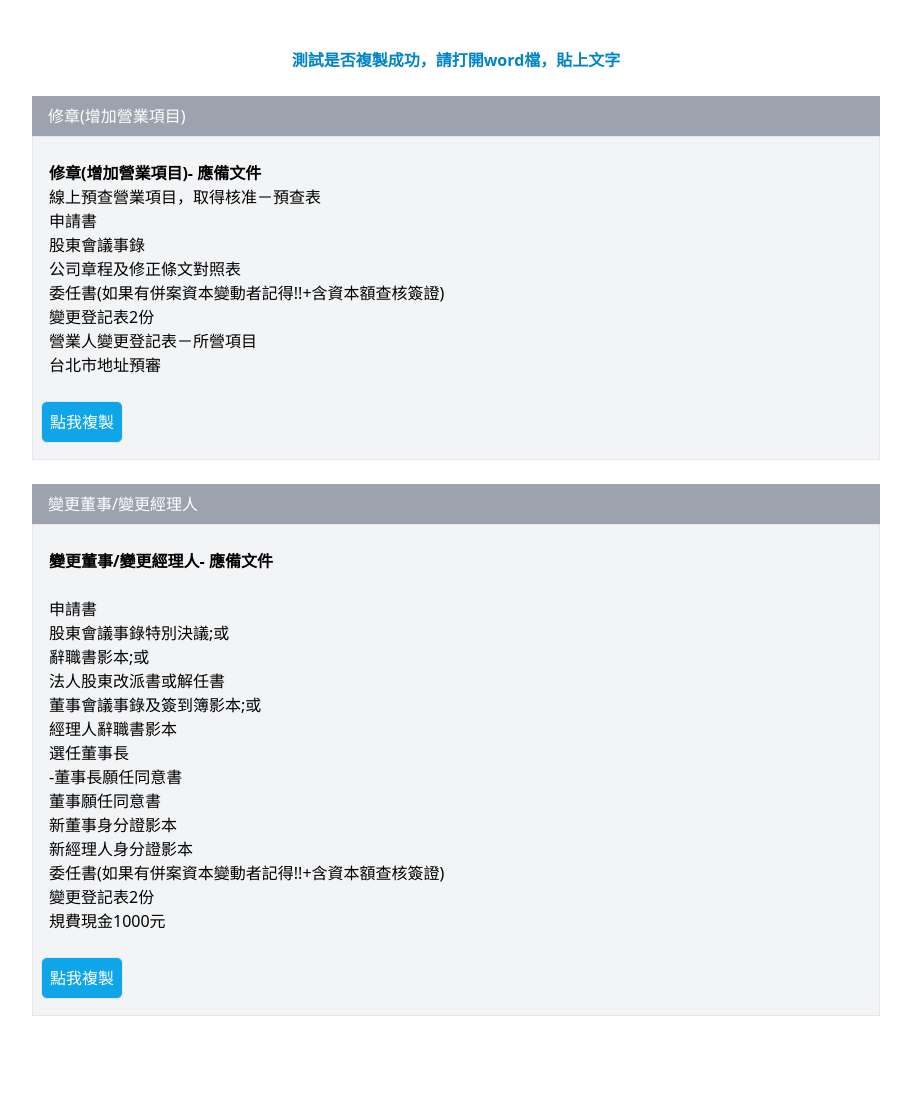
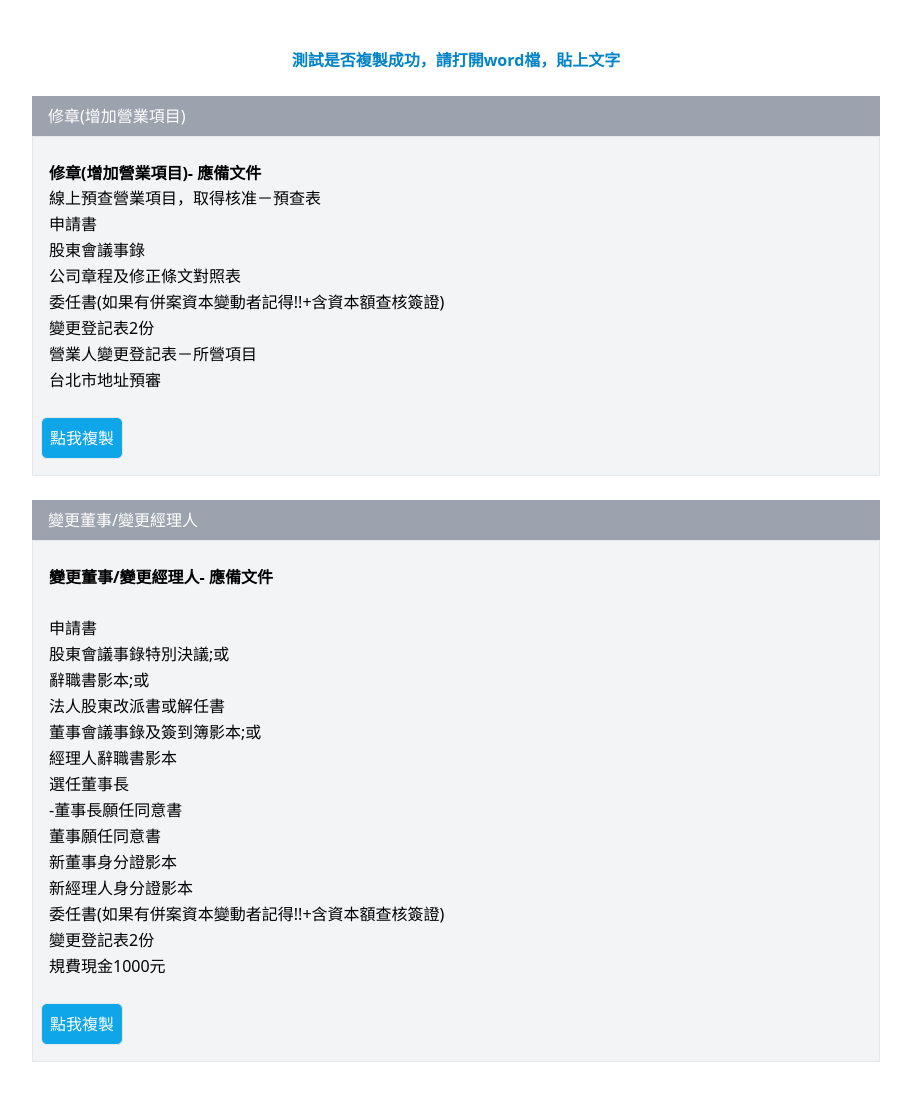
Before and after one commit to sarah001160/clipboard_copyPaste, a plain HTML site: page index.html in a window 1280 px wide. Shown: the whole page, without its empty margins (184-1095 px from the left). Before the commit the page ends 1064 px from the top, so only its background shows below. Drawn offline with nearby package versions, Linux system fonts and the light colour scheme; a web font is replaced by a local one.

Commit message:
增加google font、調整文字行高

```diff
--- a/index.html
+++ b/index.html
@@ -5,6 +5,11 @@
   <meta charset="UTF-8" />
   <meta name="viewport" content="width=device-width, initial-scale=1.0" />
   <title>複製文字</title>
+  <!-- google font-->
+  <link rel="preconnect" href="https://fonts.googleapis.com">
+  <link rel="preconnect" href="https://fonts.gstatic.com" crossorigin>
+  <link href="https://fonts.googleapis.com/css2?family=Noto+Serif+TC:wght@200..900&family=Style+Script&display=swap"
+    rel="stylesheet">
   <!-- TailwindCSS -->
   <script src="https://cdn.tailwindcss.com"></script>
   <!-- vue3 -->
@@ -24,7 +29,7 @@
         <div class="border p-2 bg-gray-100">
           <div class="p-2 my-2" ref="text1">
             <h3 class="font-bold">修章(增加營業項目)- 應備文件</h3>
-            <p>
+            <p class="leading-relaxed">
               線上預查營業項目，取得核准－預查表<br>
               申請書<br>
               股東會議事錄<br>
@@ -44,7 +49,7 @@
         <div class="border p-2 bg-gray-100">
           <div class="p-2 my-2" ref="text2">
             <h3 class="font-bold">變更董事/變更經理人- 應備文件</h3>
-            <p>
+            <p class="leading-relaxed">
               <br>
               申請書<br>
               股東會議事錄特別決議;或<br>
```
